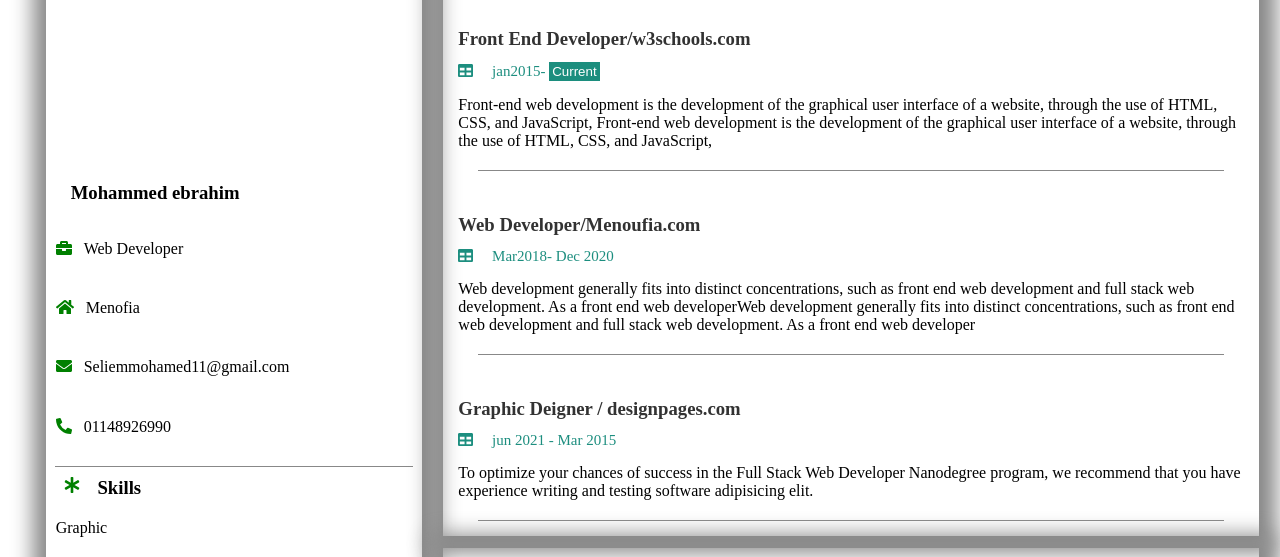
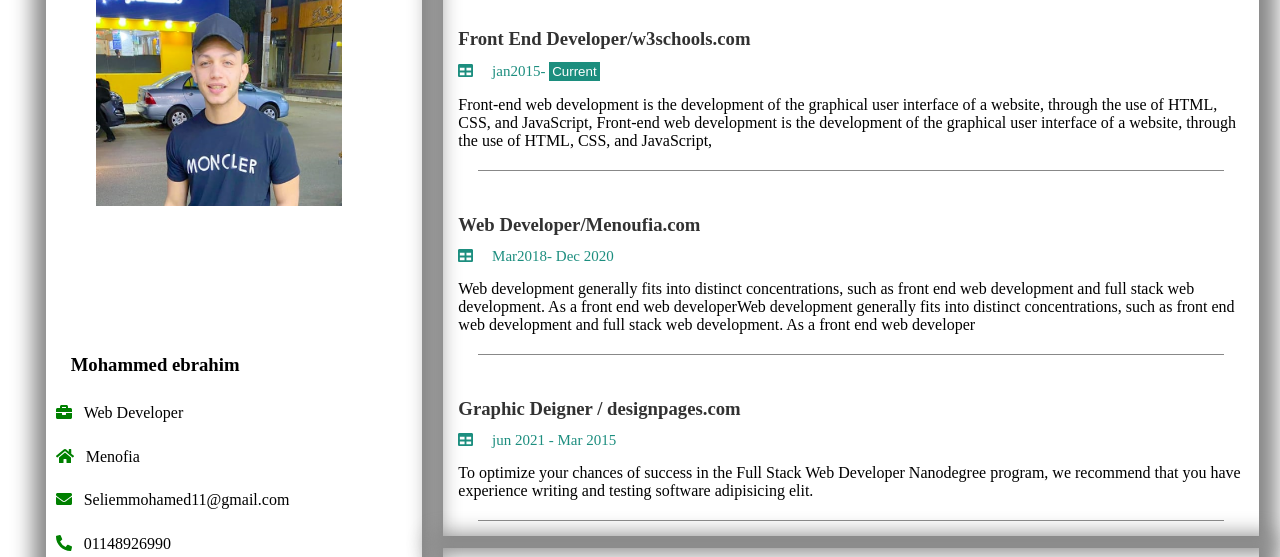
Before and after one commit to moham274/task2, a plain HTML site: page index.html in a window 1280 px wide. Shown: the part 85-642 px from the top of the page. Drawn offline with Linux system fonts and the light colour scheme.

Commit message:
Update index.html

```diff
--- a/index.html
+++ b/index.html
@@ -14,7 +14,7 @@
         <!-- start left section -->
         <section class="left__section">
             <div class="profile__img">
-                <img src="images/moo.png">
+                <img src="moo.png">
                 <h3>Mohammed ebrahim</h3>
             </div>
             <ul>
```
